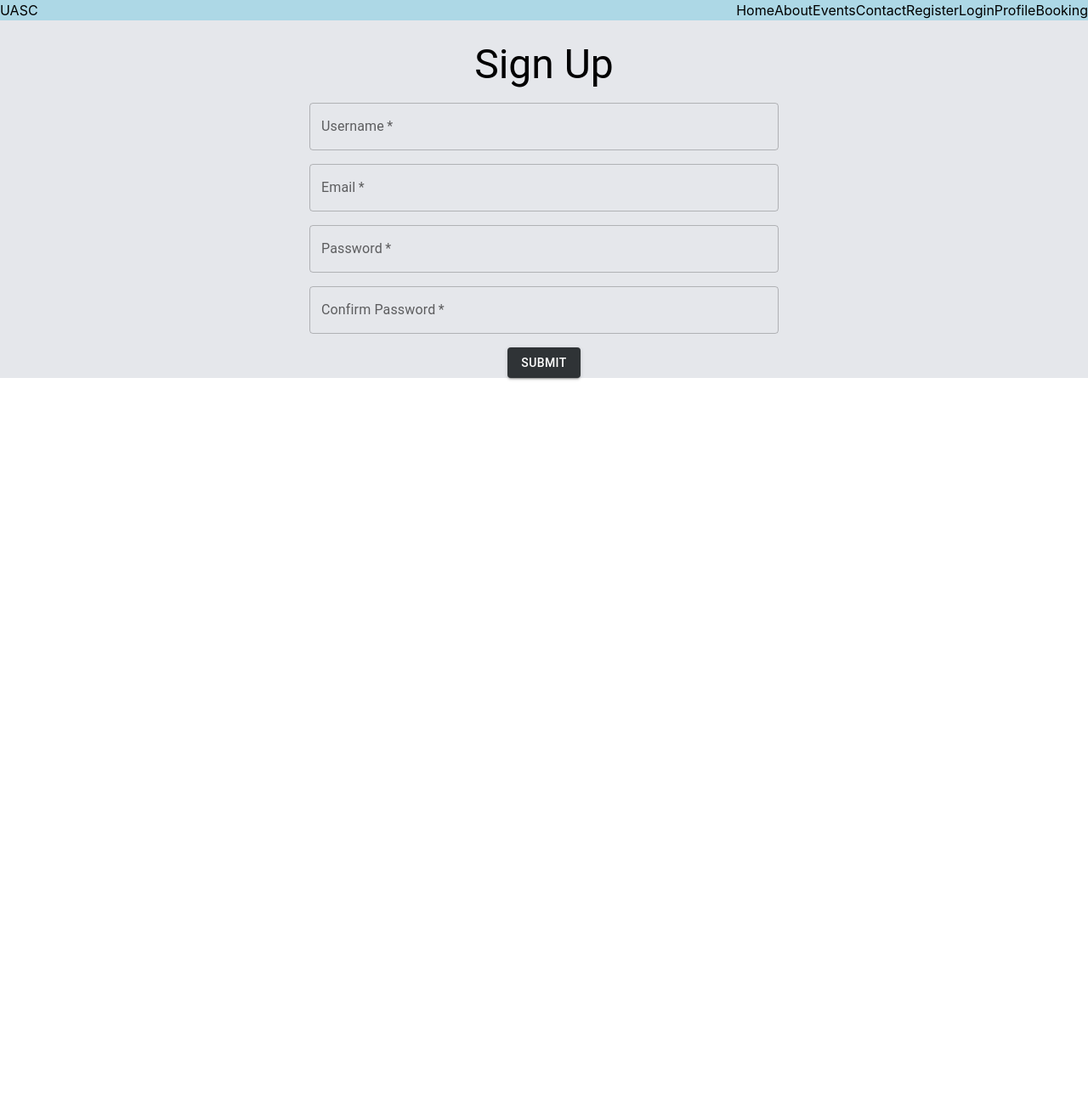
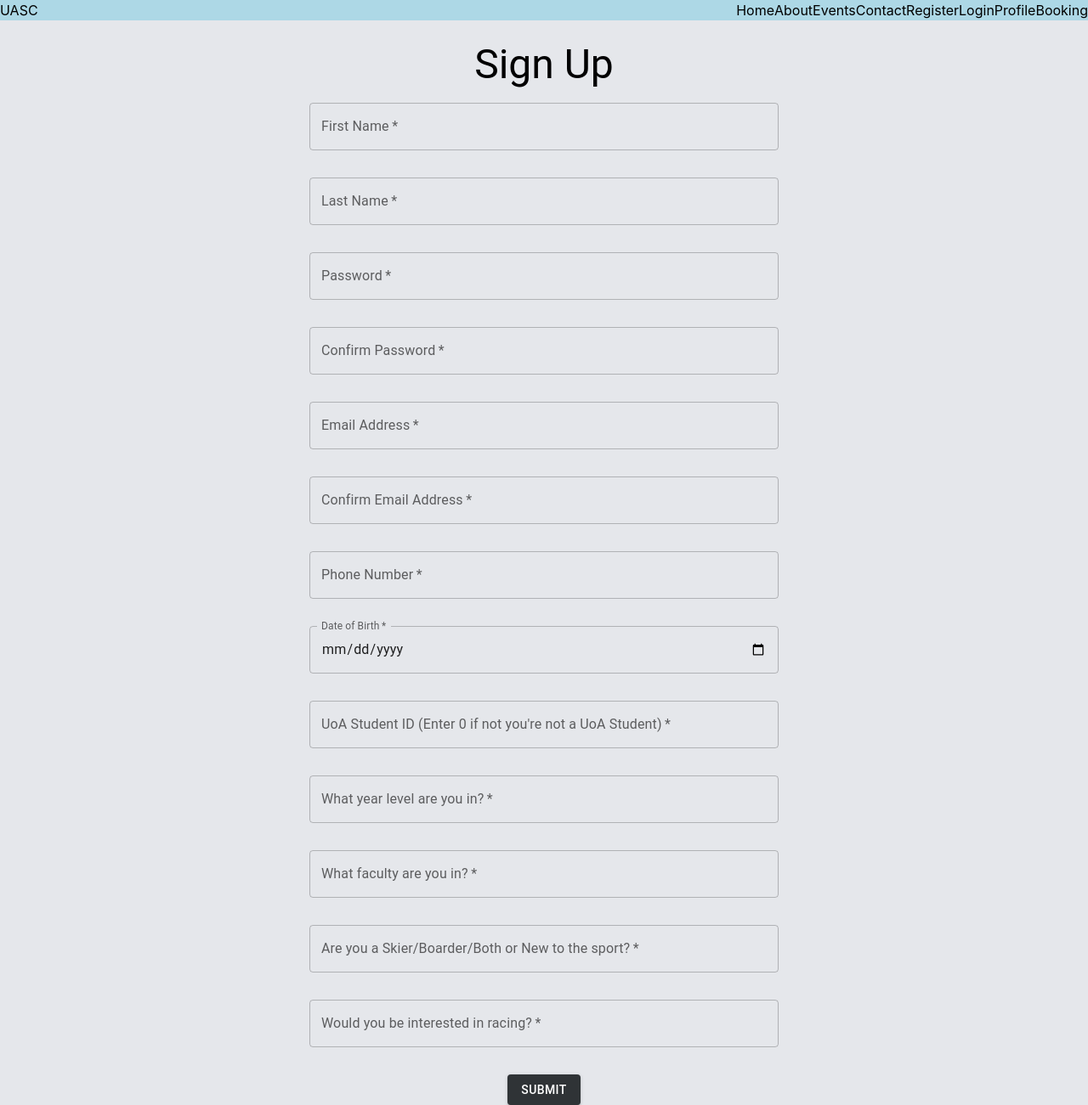
Before and after one commit to UoaWDCC/uasc-web, a React (Create React App) app in the folder frontend/: page /register in a window 1280 px wide. Shown: the whole page at 85% size. Before the commit the page ends 800 px from the top, so only its background shows below. Built offline with nearby package versions, Linux system fonts and the light colour scheme.

Commit message:
Update SignUpForm.js
Added a more information users need to input. Added a "registration successful" message but haven't tested yet. Still trying to test it.

```diff
--- a/frontend/src/components/SignUpForm.js
+++ b/frontend/src/components/SignUpForm.js
@@ -1,23 +1,46 @@
-import React, { useState } from 'react';
-import { getAuth, createUserWithEmailAndPassword, updateProfile } from 'firebase/auth';
-import { useNavigate } from 'react-router-dom';
-import { db } from '../firebase';
-import { setDoc, doc } from 'firebase/firestore';
-import Button from '@mui/material/Button';
-import TextField from '@mui/material/TextField';
+import React, { useState } from "react";
+import {
+  getAuth,
+  createUserWithEmailAndPassword,
+  updateProfile,
+} from "firebase/auth";
+import { useNavigate } from "react-router-dom";
+import { db } from "../firebase";
+import { setDoc, doc } from "firebase/firestore";
+import Button from "@mui/material/Button";
+import TextField from "@mui/material/TextField";
 
 const SignUpForm = () => {
   const [formState, setFormState] = useState({
-    username: '',
-    email: '',
-    password: '',
-    confirmPassword: '',
+    firstName: "",
+    lastName: "",
+    password: "",
+    confirmPassword: "",
+    email: "",
+    confirmEmail: "",
+    phoneNumber: "",
+    dob: "",
+    studentId: "",
+    yearLevel: "",
+    faculty: "",
+    sportType: "",
+    interestedInRacing: "",
   });
+
   const [errors, setErrors] = useState({
-    username: false,
-    email: false,
+    firstName: false,
+    lastName: false,
     password: false,
     confirmPassword: false,
+    email: false,
+    confirmEmail: false,
+    phoneNumber: false,
+    dob: false,
+    studentId: false,
+    yearLevel: false,
+    faculty: false,
+    sportType: false,
+    interestedInRacing: false,
   });
 
   const auth = getAuth();
@@ -25,14 +48,37 @@ const SignUpForm = () => {
 
   const handleSubmit = async (event) => {
     event.preventDefault();
-    const { username, email, password, confirmPassword } = formState;
+    const {
+      firstName,
+      lastName,
+      password,
+      confirmPassword,
+      email,
+      confirmEmail,
+      phoneNumber,
+      dob,
+      studentId,
+      yearLevel,
+      faculty,
+      sportType,
+      interestedInRacing,
+    } = formState;
 
     // Validate form input
     const newErrors = {
-      username: !username,
-      email: !email,
+      firstName: !firstName,
+      lastName: !lastName,
       password: !password,
       confirmPassword: confirmPassword !== password,
+      email: !email,
+      confirmEmail: email !== confirmEmail,
+      phoneNumber: !phoneNumber,
+      dob: !dob,
+      studentId: !studentId,
+      yearLevel: !yearLevel,
+      faculty: !faculty,
+      sportType: !sportType,
+      interestedInRacing: !interestedInRacing,
     };
 
     setErrors(newErrors);
@@ -42,21 +88,33 @@ const SignUpForm = () => {
     }
 
     try {
-      const { user } = await createUserWithEmailAndPassword(auth, email, password);
+      const { user } = await createUserWithEmailAndPassword(
+        auth,
+        email,
+        password
+      );
 
       // Update the user's display name
-      await updateProfile(user, { displayName: username });
+      await updateProfile(user, { displayName: `${firstName} ${lastName}` });
 
       // Adding user data to the collection in the Firebase
-      await setDoc(doc(db, 'users', user.uid), {
+      await setDoc(doc(db, "users", user.uid), {
         uid: user.uid,
-        username,
+        firstName,
+        lastName,
         email,
+        phoneNumber,
+        dob,
+        studentId,
+        yearLevel,
+        faculty,
+        sportType,
+        interestedInRacing,
       });
 
-      navigate('/success'); // Replace '/success' with the URL of the next page, e.g., the home page
+      navigate("/success"); // Replace '/success' with the URL of the next page, e.g., the home page
     } catch (error) {
-      console.error('Error creating user:', error);
+      console.error("Error creating user:", error);
       alert(error.message);
     }
   };
@@ -69,39 +127,37 @@ const SignUpForm = () => {
     }));
   };
 
-
   const textFieldStyle = {
-    marginBottom: '16px',
-    width: '100%',
+    marginBottom: "16px",
+    width: "100%",
   };
 
   return (
     <form onSubmit={handleSubmit}>
       <div style={textFieldStyle}>
         <TextField
-          id="username"
-          name="username"
-          label="Username"
+          id="firstName"
+          name="firstName"
+          label="First Name"
           variant="outlined"
           required
           onChange={handleChange}
-          error={errors.username}
-          helperText={errors.username ? 'Username is required' : ''}
-          style={{ width: '100%' }}
+          error={errors.firstName}
+          helperText={errors.firstName ? "First name is required" : ""}
+          style={textFieldStyle}
         />
       </div>
       <div style={textFieldStyle}>
         <TextField
-          id="email"
-          name="email"
-          label="Email"
+          id="lastName"
+          name="lastName"
+          label="Last Name"
           variant="outlined"
-          type="email"
           required
           onChange={handleChange}
-          error={errors.email}
-          helperText={errors.email ? 'Email is required' : ''}
-          style={{ width: '100%' }}
+          error={errors.lastName}
+          helperText={errors.lastName ? "Last name is required" : ""}
+          style={textFieldStyle}
         />
       </div>
       <div style={textFieldStyle}>
@@ -114,8 +170,8 @@ const SignUpForm = () => {
           required
           onChange={handleChange}
           error={errors.password}
-          helperText={errors.password ? 'Password is required' : ''}
-          style={{ width: '100%' }}
+          helperText={errors.password ? "Password is required" : ""}
+          style={textFieldStyle}
         />
       </div>
       <div style={textFieldStyle}>
@@ -128,8 +184,137 @@ const SignUpForm = () => {
           required
           onChange={handleChange}
           error={errors.confirmPassword}
-          helperText={errors.confirmPassword ? 'Passwords do not match' : ''}
-          style={{ width: '100%' }}
+          helperText={errors.confirmPassword ? "Passwords do not match" : ""}
+          style={textFieldStyle}
+        />
+      </div>
+      <div style={textFieldStyle}>
+        <TextField
+          id="email"
+          name="email"
+          label="Email Address"
+          variant="outlined"
+          type="email"
+          required
+          onChange={handleChange}
+          error={errors.email}
+          helperText={errors.email ? "Email is required" : ""}
+          style={textFieldStyle}
+        />
+      </div>
+      <div style={textFieldStyle}>
+        <TextField
+          id="confirmEmail"
+          name="confirmEmail"
+          label="Confirm Email Address"
+          variant="outlined"
+          type="email"
+          required
+          onChange={handleChange}
+          error={errors.confirmEmail}
+          helperText={errors.confirmEmail ? "Email addresses do not match" : ""}
+          style={textFieldStyle}
+        />
+      </div>
+      <div style={textFieldStyle}>
+        <TextField
+          id="phoneNumber"
+          name="phoneNumber"
+          label="Phone Number"
+          variant="outlined"
+          required
+          onChange={handleChange}
+          error={errors.phoneNumber}
+          helperText={errors.phoneNumber ? "Phone number is required" : ""}
+          style={textFieldStyle}
+        />
+      </div>
+      <div style={textFieldStyle}>
+        <TextField
+          id="dob"
+          name="dob"
+          label="Date of Birth"
+          variant="outlined"
+          type="date"
+          InputLabelProps={{
+            shrink: true,
+          }}
+          required
+          onChange={handleChange}
+          error={errors.dob}
+          helperText={errors.dob ? "Date of birth is required" : ""}
+          style={textFieldStyle}
+        />
+      </div>
+      <div style={textFieldStyle}>
+        <TextField
+          id="studentId"
+          name="studentId"
+          label="UoA Student ID (Enter 0 if not you're not a UoA Student)"
+          variant="outlined"
+          required
+          onChange={handleChange}
+          error={errors.studentId}
+          helperText={
+            errors.studentId
+              ? "UoA Student ID is required (Enter 0 if not a UoA student)"
+              : ""
+          }
+          style={textFieldStyle}
+        />
+      </div>
+      <div style={textFieldStyle}>
+        <TextField
+          id="yearLevel"
+          name="yearLevel"
+          label="What year level are you in?"
+          variant="outlined"
+          required
+          onChange={handleChange}
+          error={errors.yearLevel}
+          helperText={errors.yearLevel ? "Year level is required" : ""}
+          style={textFieldStyle}
+        />
+      </div>
+      <div style={textFieldStyle}>
+        <TextField
+          id="faculty"
+          name="faculty"
+          label="What faculty are you in?"
+          variant="outlined"
+          required
+          onChange={handleChange}
+          error={errors.faculty}
+          helperText={errors.faculty ? "Faculty is required" : ""}
+          style={textFieldStyle}
+        />
+      </div>
+      <div style={textFieldStyle}>
+        <TextField
+          id="sportType"
+          name="sportType"
+          label="Are you a Skier/Boarder/Both or New to the sport?"
+          variant="outlined"
+          required
+          onChange={handleChange}
+          error={errors.sportType}
+          helperText={errors.sportType ? "This information is required" : ""}
+          style={textFieldStyle}
+        />
+      </div>
+      <div style={textFieldStyle}>
+        <TextField
+          id="interestedInRacing"
+          name="interestedInRacing"
+          label="Would you be interested in racing?"
+          variant="outlined"
+          required
+          onChange={handleChange}
+          error={errors.interestedInRacing}
+          helperText={
+            errors.interestedInRacing ? "This information is required" : ""
+          }
+          style={textFieldStyle}
         />
       </div>
       <Button variant="contained" type="submit">
@@ -137,6 +322,6 @@ const SignUpForm = () => {
       </Button>
     </form>
   );
-}
+};
 
 export default SignUpForm;
```
